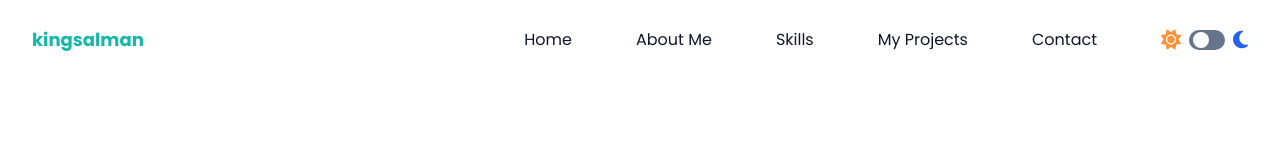
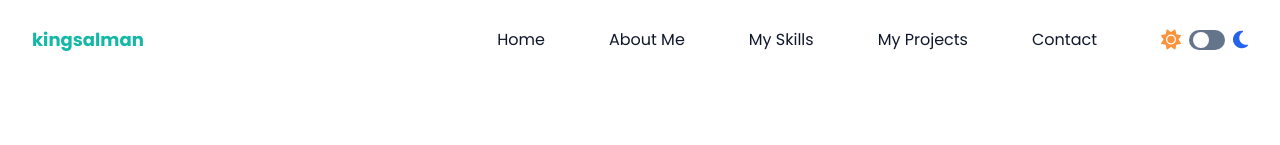
Before and after one commit to mansalmann/personal-website, a plain HTML site: page index.html in a window 1280 px wide. Shown: the top 145 px of the page. Drawn offline with Linux system fonts and the light colour scheme.

Commit message:
Update index.html

```diff
--- a/index.html
+++ b/index.html
@@ -55,7 +55,7 @@ document.addEventListener("DOMContentLoaded", function () {
                   <a href="#about" class="text-base text-warnaGelap py-2 mx-8 flex group-hover:text-warnaUtama dark:text-white">About Me</a>
                 </li>
                 <li class="group">
-                  <a href="#skills" class="text-base text-warnaGelap py-2 mx-8 flex group-hover:text-warnaUtama dark:text-white">Skills</a>
+                  <a href="#skills" class="text-base text-warnaGelap py-2 mx-8 flex group-hover:text-warnaUtama dark:text-white">My Skills</a>
                 </li>
                 <li class="group">
                   <a href="#portofolio" class="text-base text-warnaGelap py-2 mx-8 flex group-hover:text-warnaUtama dark:text-white">My Projects</a>
```
